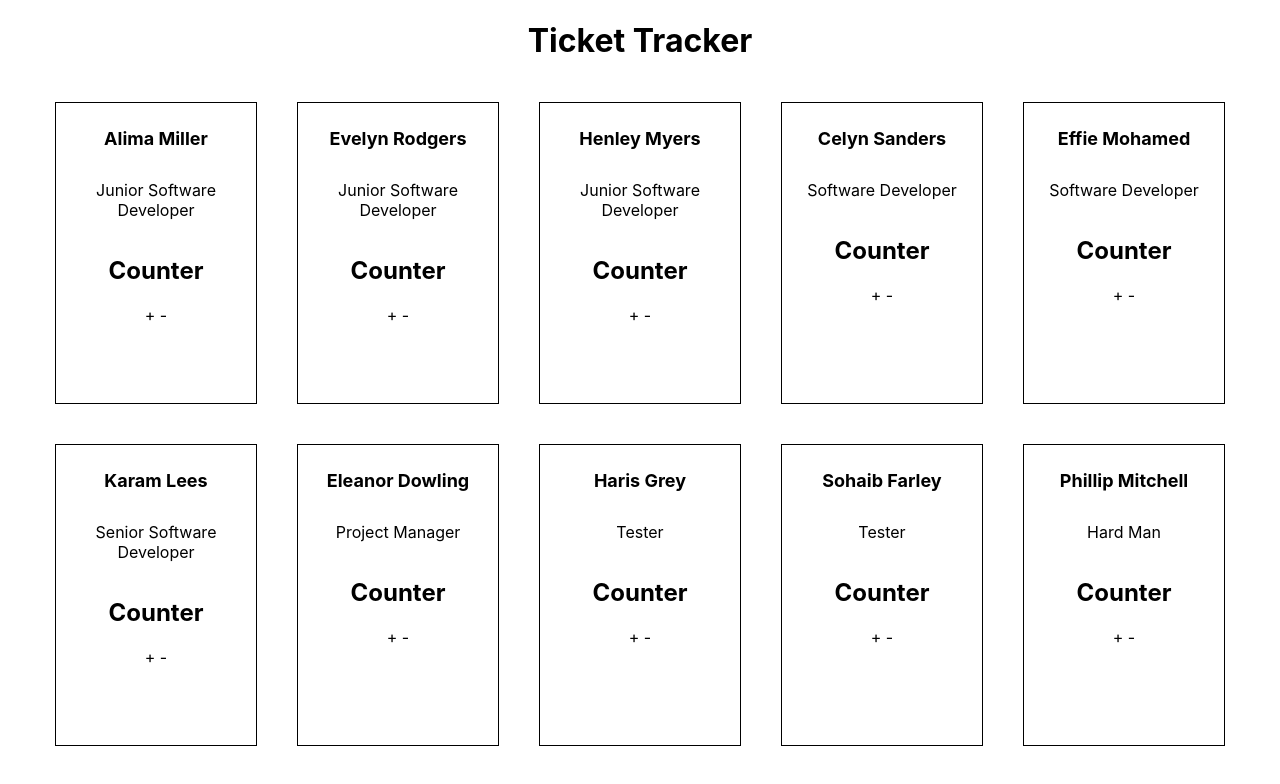
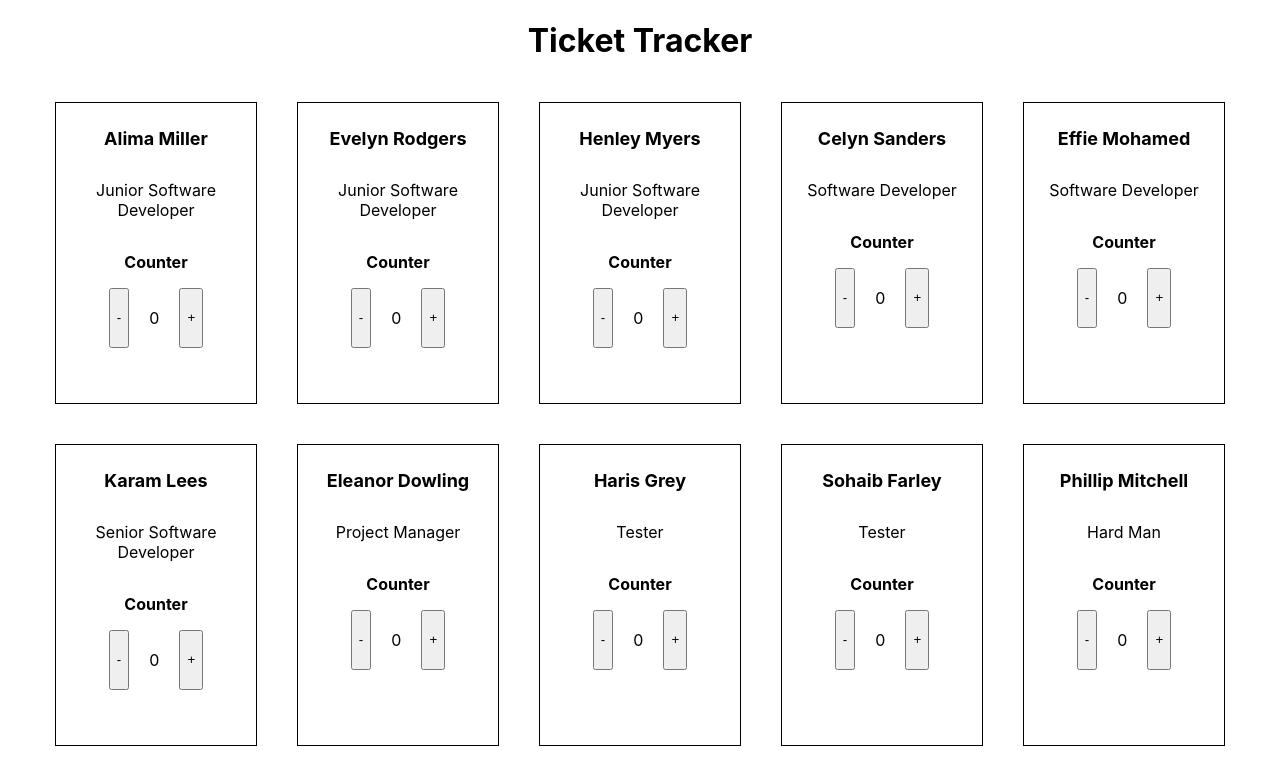
Before and after one commit to kirstytheproud/ticket-tracking-app, a React (Create React App) app: page / in a window 1280 px wide. Shown: the top 784 px of the page. Built offline with nearby package versions, Linux system fonts and the light colour scheme.

Commit message:
counter implemented

```diff
--- a/src/components/Counter/Counter.jsx
+++ b/src/components/Counter/Counter.jsx
@@ -1,13 +1,28 @@
-import React from 'react'
+import { useState } from 'react';
 import "./Counter.scss"
 
-const Counter = () => {
+const Counter = ({}) => {
+  const [counter, setCounter] = useState(0);
+
+  const handleDecrement = () => {
+    setCounter(counter - 1);
+  };
+
+
+  const handleIncrement = () => {
+    setCounter(counter + 1);
+  };
+
   return (
-    <div className="tracker-card__counter">
-      <h2>Counter</h2>
-      + -
-      </div>
-  )
-}
+    <div className="counter-container">
+      <h3 className="counter-container__heading">Counter</h3>
+      <div className="counter-container__content">
+      <button onClick={handleDecrement}>-</button>
+      <p className="counter-container__counter">{counter}</p>
+      <button onClick={handleIncrement}>+</button>
+    </div>
+    </div>
+  );
+};
 
 export default Counter;
--- a/src/components/Counter/Counter.scss
+++ b/src/components/Counter/Counter.scss
@@ -1,5 +1,16 @@
-// .tracker-card__counter {
-//     border: 1px solid black;
-//     width: 100px;
-//     height: 200px;
-// }
+.counter-container {
+
+    &__heading{
+        font-size: 16px;
+    }
+
+    &__content{
+        display: flex;
+        flex-direction: row;
+        justify-content: space-between;
+    }
+
+    &__counter{
+        margin: 20px;
+    }
+}
```
